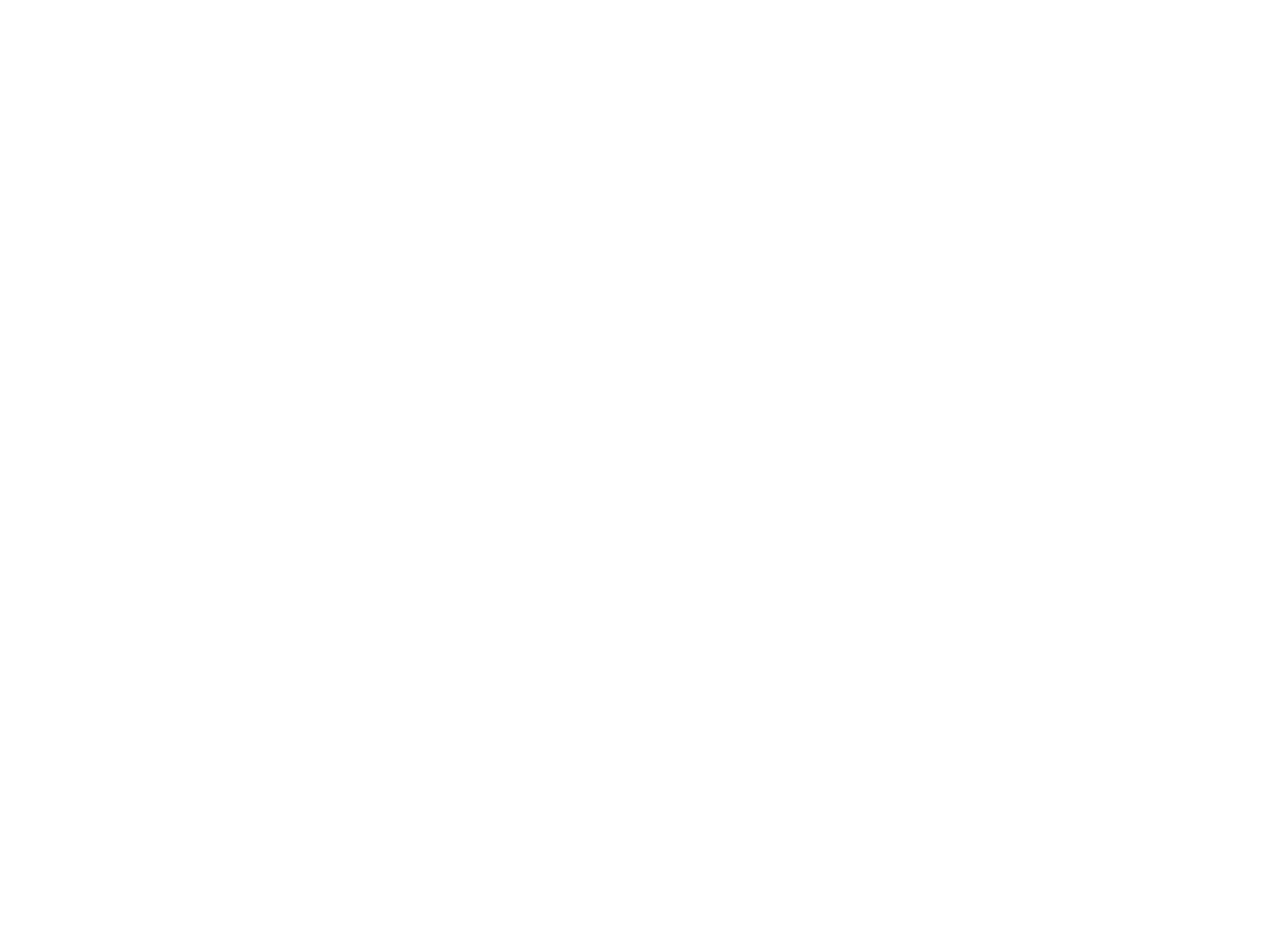
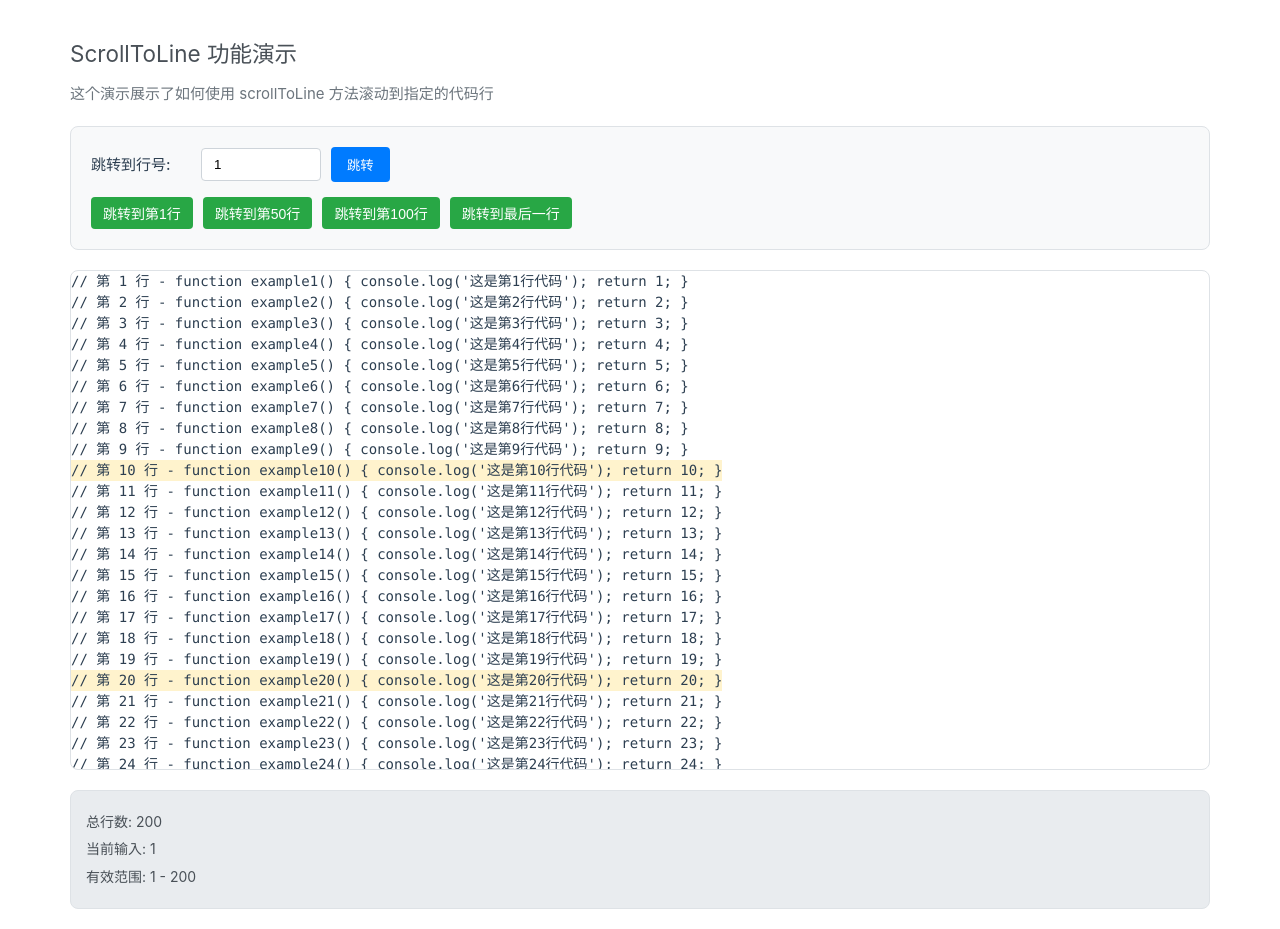
Before and after one commit to belos-street/code-viewer-preview, a Vue app: page / in a window 1280 px wide. Shown: the part 1200-2129 px from the top of the page. Before the commit the page ends 1264 px from the top, so only its background shows below. Built offline with nearby package versions, Linux system fonts and the light colour scheme; the HTML template or start-up script is replaced by a standard one.

Commit message:
feat: 实现scrollToLine函数

```diff
--- a/lib/core/code-viewer.vue
+++ b/lib/core/code-viewer.vue
@@ -53,7 +53,7 @@
 
 /** 虚拟滚动 */
 const codeViewerContentRef = ref<HTMLElement | null>(null)
-const { visibleLines, totalHeight } = useVirtualScroll<CodeLine>({
+const { visibleLines, totalHeight, scrollToLine } = useVirtualScroll<CodeLine>({
   containerRef: codeViewerContentRef,
   itemHeight: lineHeight.value,
   items: codeLines.value
@@ -71,5 +71,7 @@
 })
 
 /** 暴露给外部的API */
-defineExpose({})
+defineExpose({
+  scrollToLine
+})
 </script>
--- a/lib/core/hooks/use-virtual-scroll.ts
+++ b/lib/core/hooks/use-virtual-scroll.ts
@@ -90,9 +90,27 @@
     }
   })
 
+  // 滚动到指定行
+  const scrollToLine = (lineNumber: number) => {
+    if (!containerRef.value) return
+
+    // 确保行号在有效范围内
+    const targetLine = Math.max(1, Math.min(lineNumber, items.length))
+
+    // 计算目标滚动位置（行号从1开始，索引从0开始）
+    const targetScrollTop = (targetLine - 1) * itemHeight
+
+    // 执行滚动
+    containerRef.value.scrollTo({
+      top: targetScrollTop,
+      behavior: 'smooth'
+    })
+  }
+
   return {
     visibleLines,
     totalHeight,
-    scrollTop
+    scrollTop,
+    scrollToLine
   }
 }
--- a/src/App.vue
+++ b/src/App.vue
@@ -3,6 +3,7 @@
 import demo2 from './example/demo2.vue'
 import demo3 from './example/demo3.vue'
 import demo4 from './example/demo4.vue'
+import demo5 from './example/demo5.vue'
 </script>
 
 <template>
@@ -11,6 +12,7 @@
     <demo2 />
     <demo3 />
     <demo4 />
+    <demo5 />
   </div>
 </template>
 
--- a/src/example/demo5.vue
+++ b/src/example/demo5.vue
@@ -1,43 +1,188 @@
-<!-- 测试 主题 -->
+<template>
+  <div class="demo-container">
+    <h2>ScrollToLine 功能演示</h2>
+    <p>这个演示展示了如何使用 scrollToLine 方法滚动到指定的代码行</p>
 
-<script setup lang="ts">
-import { CodeViewer, type CodeList } from 'lib/index';
-import { lineNumberPlugin } from 'lib/plugin';
-import { pluginManager } from 'lib/core/shared'; // 导入共享的 pluginManager
-import { onBeforeMount } from 'vue';
+    <div class="controls">
+      <div class="control-group">
+        <label for="lineInput">跳转到行号:</label>
+        <input id="lineInput" v-model.number="targetLine" type="number" min="1" :max="codeLines.length" placeholder="输入行号" />
+        <button @click="scrollToTargetLine" :disabled="!isValidLine">跳转</button>
+      </div>
 
-// 在组件挂载前注册插件
-onBeforeMount(() => {
-  pluginManager.registerPlugin(lineNumberPlugin);
-});
+      <div class="quick-actions">
+        <button @click="scrollToLine(1)">跳转到第1行</button>
+        <button @click="scrollToLine(50)">跳转到第50行</button>
+        <button @click="scrollToLine(100)">跳转到第100行</button>
+        <button @click="scrollToLine(codeLines.length)">跳转到最后一行</button>
+      </div>
+    </div>
 
-const initialCode: CodeList = [
-  { id: 'line1', content: 'const greet = (name: string) => {' },
-  { id: 'line2', content: '  console.log(`Hello, ${name}!`);' },
-  { id: 'line3', content: '};' },
-  { id: 'line4', content: '' },
-  { id: 'line5', content: 'greet("World");' },
-  {
-    id: 'line6',
-    content:
-      '// This is a comment line with some extra long text to test wrapping and overflow behavior. Lorem ipsum dolor sit amet, consectetur adipiscing elit.'
-  },
-  { id: 'line7', content: 'function anotherExample() {' },
-  { id: 'line8', content: '  return true;' },
-  { id: 'line9', content: '}' }
-]
+    <div class="code-container">
+      <CodeViewer ref="codeViewerRef" :code="codeLines" :plugins="plugins" size="medium" language="javascript" />
+    </div>
 
-</script>
-
-<template>
-  <div class="container">
-    <h1>Simple Code Demo</h1>
-    <CodeViewer :code="initialCode" />
+    <div class="info">
+      <p>总行数: {{ codeLines.length }}</p>
+      <p>当前输入: {{ targetLine }}</p>
+      <p>有效范围: 1 - {{ codeLines.length }}</p>
+    </div>
   </div>
 </template>
 
-<style lang="css" scoped>
-.container {
-  width: 100%;
+<script setup lang="ts">
+import { ref, computed } from 'vue'
+import { CodeViewer } from 'lib/core'
+import { createLineBgColorPlugin } from 'lib/plugin/line-bg-color'
+import type { RawCodeLine } from 'lib/core/types'
+
+// 生成测试代码行
+const generateCodeLines = (count: number): RawCodeLine[] => {
+  const lines: RawCodeLine[] = []
+
+  for (let i = 1; i <= count; i++) {
+    const line: RawCodeLine = {
+      id: `line-${i}`,
+      content: `// 第 ${i} 行 - function example${i}() { console.log('这是第${i}行代码'); return ${i}; }`,
+      meta: {
+        // 每10行设置一个背景色，方便识别
+        bgColor: i % 10 === 0 ? '#fff3cd' : i % 25 === 0 ? '#d1ecf1' : i % 50 === 0 ? '#d4edda' : undefined
+      }
+    }
+    lines.push(line)
+  }
+
+  return lines
+}
+
+const codeLines = ref<RawCodeLine[]>(generateCodeLines(200))
+const plugins = ref([createLineBgColorPlugin()])
+const codeViewerRef = ref<InstanceType<typeof CodeViewer> | null>(null)
+const targetLine = ref<number>(1)
+
+// 检查输入的行号是否有效
+const isValidLine = computed(() => {
+  return targetLine.value >= 1 && targetLine.value <= codeLines.value.length
+})
+
+// 滚动到目标行
+const scrollToTargetLine = () => {
+  if (isValidLine.value && codeViewerRef.value) {
+    codeViewerRef.value.scrollToLine(targetLine.value)
+  }
+}
+
+// 直接滚动到指定行的便捷方法
+const scrollToLine = (lineNumber: number) => {
+  if (codeViewerRef.value) {
+    codeViewerRef.value.scrollToLine(lineNumber)
+    targetLine.value = lineNumber
+  }
+}
+</script>
+
+<style scoped>
+.demo-container {
+  padding: 20px;
+  max-width: 1200px;
+  margin: 0 auto;
+}
+
+.controls {
+  margin: 20px 0;
+  padding: 20px;
+  background: #f8f9fa;
+  border-radius: 8px;
+  border: 1px solid #dee2e6;
+}
+
+.control-group {
+  display: flex;
+  align-items: center;
+  gap: 10px;
+  margin-bottom: 15px;
+}
+
+.control-group label {
+  font-weight: 500;
+  min-width: 100px;
+}
+
+.control-group input {
+  padding: 8px 12px;
+  border: 1px solid #ced4da;
+  border-radius: 4px;
+  width: 120px;
+}
+
+.control-group button {
+  padding: 8px 16px;
+  background: #007bff;
+  color: white;
+  border: none;
+  border-radius: 4px;
+  cursor: pointer;
+  transition: background-color 0.2s;
+}
+
+.control-group button:hover:not(:disabled) {
+  background: #0056b3;
+}
+
+.control-group button:disabled {
+  background: #6c757d;
+  cursor: not-allowed;
+}
+
+.quick-actions {
+  display: flex;
+  gap: 10px;
+  flex-wrap: wrap;
+}
+
+.quick-actions button {
+  padding: 6px 12px;
+  background: #28a745;
+  color: white;
+  border: none;
+  border-radius: 4px;
+  cursor: pointer;
+  font-size: 14px;
+  transition: background-color 0.2s;
+}
+
+.quick-actions button:hover {
+  background: #1e7e34;
+}
+
+.code-container {
+  height: 500px;
+  border: 1px solid #dee2e6;
+  border-radius: 8px;
+  overflow: hidden;
+  margin-bottom: 20px;
+}
+
+.info {
+  padding: 15px;
+  background: #e9ecef;
+  border-radius: 8px;
+  border: 1px solid #dee2e6;
+}
+
+.info p {
+  margin: 5px 0;
+  font-size: 14px;
+  color: #495057;
+}
+
+h2 {
+  color: #495057;
+  margin-bottom: 10px;
+}
+
+p {
+  color: #6c757d;
+  margin-bottom: 20px;
 }
 </style>
```
